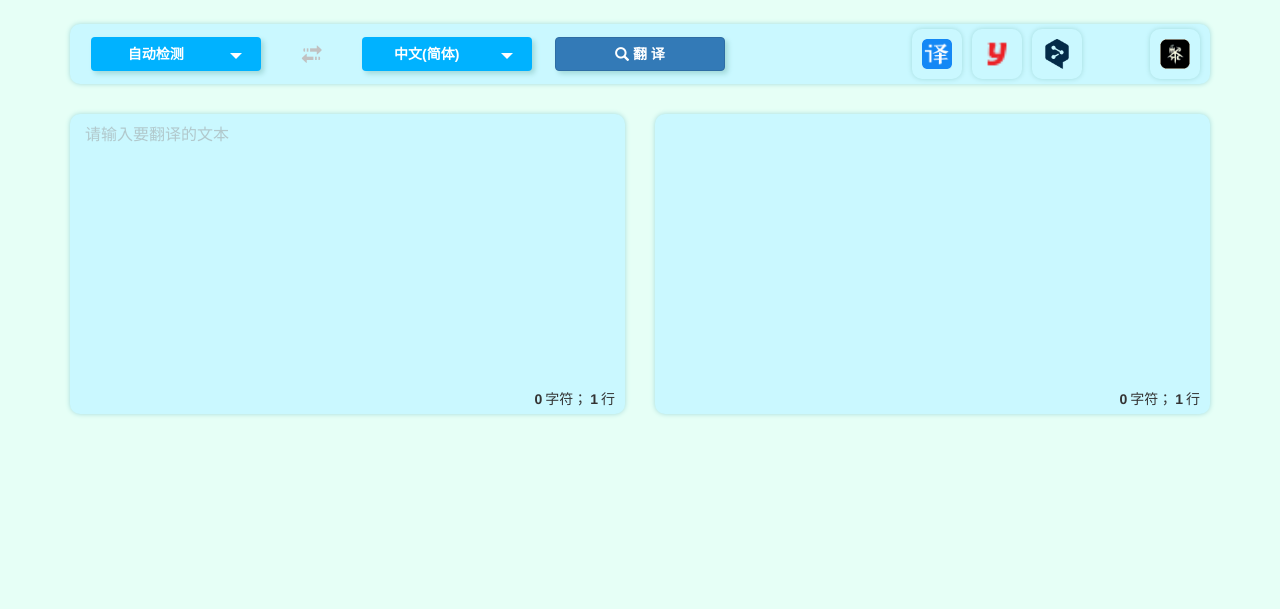
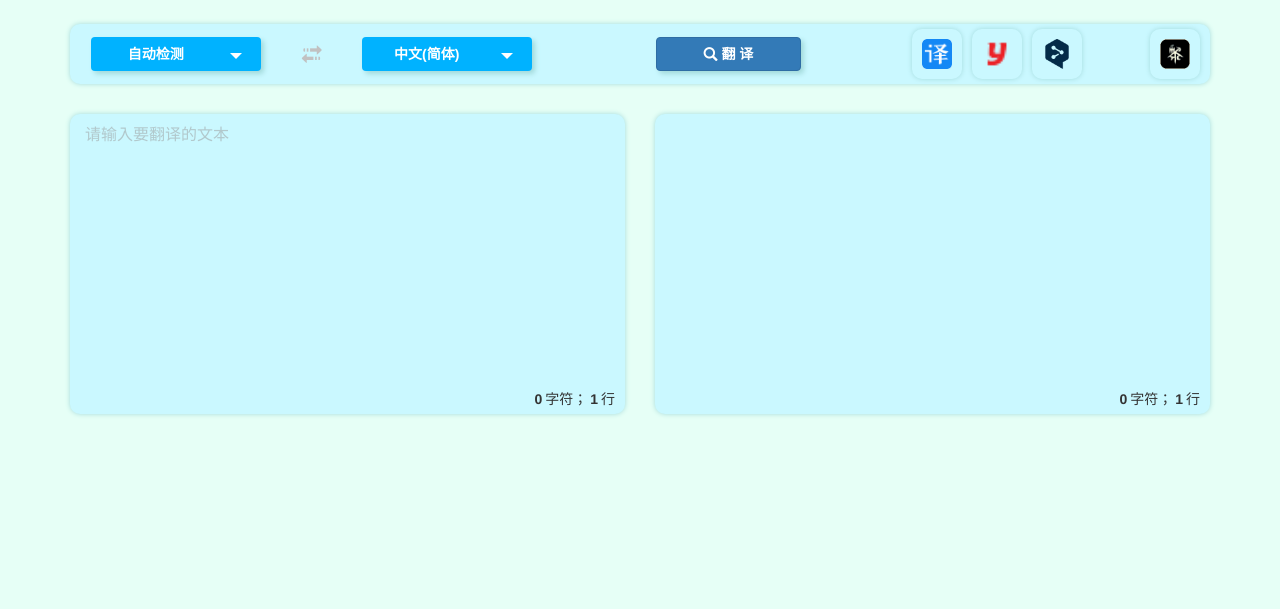
Before and after one commit to PinkLH/Web-Of-Li, a plain HTML site: page web/li-translate/index.html in a window 1280 px wide. Shown: the part 191-800 px from the top of the page. Drawn offline with Linux system fonts and the light colour scheme.

Commit message:
更改翻译按钮位置

```diff
--- a/web/li-translate/css/li-translate.css
+++ b/web/li-translate/css/li-translate.css
@@ -120,6 +120,11 @@ body {
     box-shadow: 5px 5px 20px #88b6b7
 }
 
+.translateButton-box{
+    margin: 0 1% 0 10% !important;
+    width: 13% !important;
+}
+
 .transfer-box {
     width: 5% !important;
 }
```
